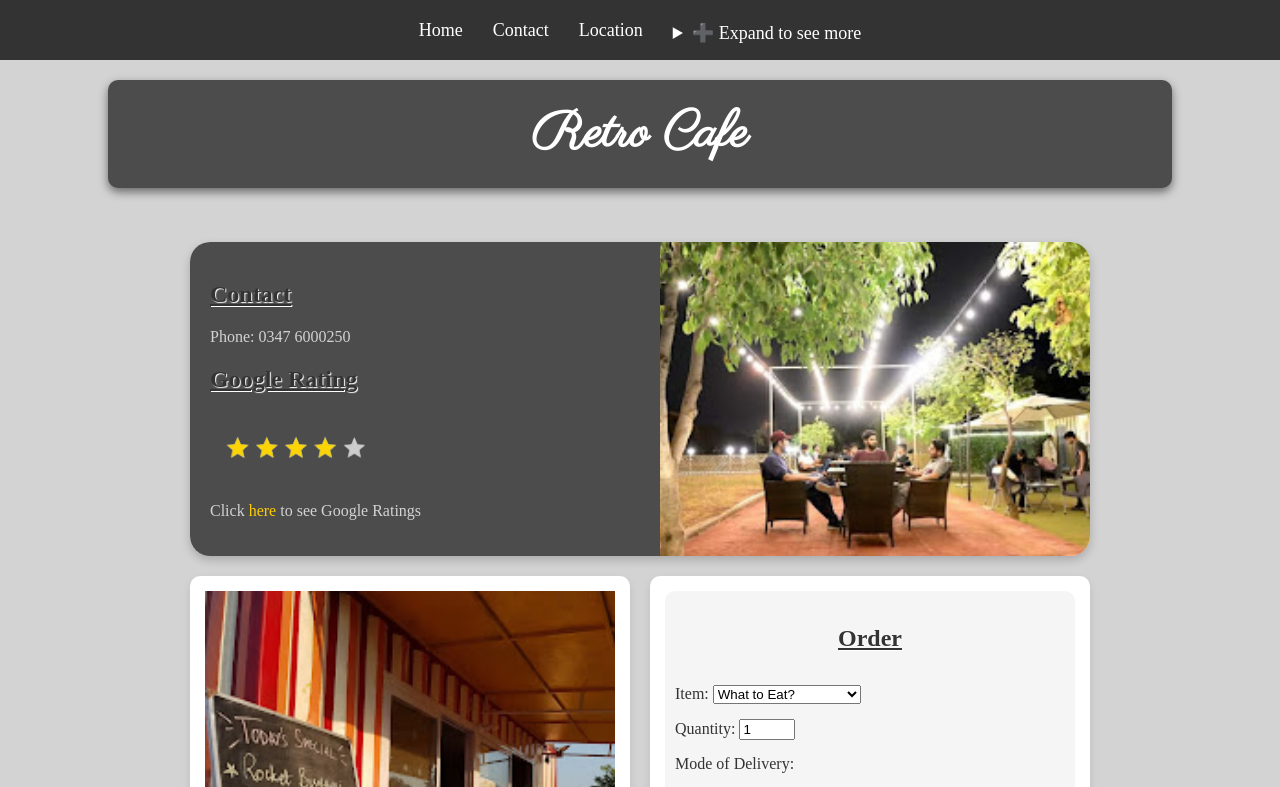
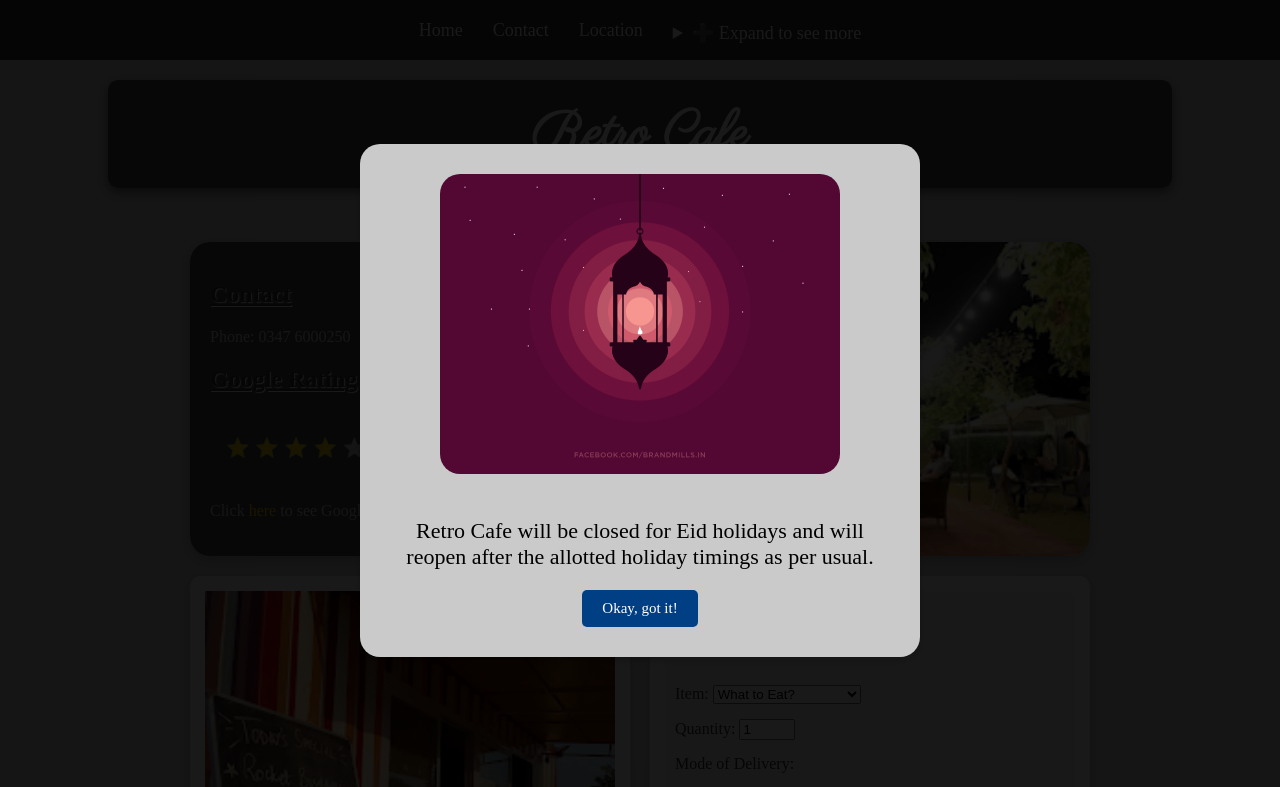
Before and after one commit to fatima-tuz-zahra-123/Nust_Eats, a plain HTML site: page RetroCafe.html in a window 1280 px wide. Shown: the top 787 px of the page. Drawn offline with Linux system fonts and the light colour scheme; a web font is replaced by a local one.

Commit message:
added conditional banners on main page and pop-ups on cafe pages

```diff
--- a/RetroCafe.html
+++ b/RetroCafe.html
@@ -10,6 +10,7 @@
     />
     <link rel="icon" type="image/jpeg" href="resources/RetroFavicon.jpeg" />
     <link rel="stylesheet" href="css/RetroCafe.css" />
+    <script src="js/script.js"></script>
   </head>
   <body>
     <header>
@@ -20,7 +21,7 @@
         <details>
           <summary>➕ Expand to see more</summary>
           <p style="background-color: #333; padding: 10px; line-height: 1.5">
-            <a href="SouthEdgeCafe.html.html">South Edge Cafe</a>
+            <a href="SouthEdgeCafe.html">South Edge Cafe</a>
             <br />
             <a href="CoffeeLounge.html">Coffee Lounge</a>
           </p>
--- a/css/CoffeeLounge.css
+++ b/css/CoffeeLounge.css
@@ -187,3 +187,53 @@
         width: 90%;
     }
 }
+
+#custom-popup {
+    position: fixed;
+    top: 0;
+    left: 0;
+    width: 100%;
+    height: 100%;
+    background-color: rgba(0, 0, 0, 0.9); /* Change background color */
+    display: flex;
+    justify-content: center;
+    align-items: center;
+    z-index: 1000;
+  }
+
+  .popup-content {
+    background-color: #cacaca; /* Light background for the popup content */
+    padding: 30px;
+    border-radius: 10px;
+    text-align: center;
+    max-width: 500px;
+    width: 90%;
+    box-shadow: 0 4px 8px rgba(0, 0, 0, 0.2);
+  }
+
+  .popup-content p {
+    font-family: 'Ovo', serif;
+    font-size: 22px;
+    margin: 20px 0;
+  }
+
+  .popup-content .popup-image {
+    max-width: 400px; /* Adjust the size of the GIF */
+    height: auto;
+    margin-bottom: 20px;
+  }
+
+  #close-popup {
+    font-family: 'Ovo', serif;
+    background-color: #003f83;
+    color: #fff;
+    border: none;
+    font-size: 15px;
+    padding: 10px 20px;
+    border-radius: 5px;
+    cursor: pointer;
+  }
+
+  #close-popup:hover {
+    background-color: #641d47;
+  }
--- a/css/RetroCafe.css
+++ b/css/RetroCafe.css
@@ -187,3 +187,54 @@
         width: 90%;
     }
 }
+
+#custom-popup {
+    position: fixed;
+    top: 0;
+    left: 0;
+    width: 100%;
+    height: 100%;
+    background-color: rgba(0, 0, 0, 0.9); /* Change background color */
+    display: flex;
+    justify-content: center;
+    align-items: center;
+    z-index: 1000;
+  }
+
+  .popup-content {
+    background-color: #cacaca; /* Light background for the popup content */
+    padding: 30px;
+    border-radius: 20px;
+    text-align: center;
+    max-width: 500px;
+    width: 90%;
+    box-shadow: 0 4px 8px rgba(0, 0, 0, 0.2);
+  }
+
+  .popup-content p {
+    font-family: 'Ovo', serif;
+    font-size: 22px;
+    margin: 20px 0;
+  }
+
+  .popup-content .popup-image {
+    max-width: 400px; /* Adjust the size of the GIF */
+    height: auto;
+    margin-bottom: 20px;
+    border-radius: 20px; /* Add rounded corners */
+  }
+
+  #close-popup {
+    font-family: 'Ovo', serif;
+    background-color: #003f83;
+    color: #fff;
+    border: none;
+    font-size: 15px;
+    padding: 10px 20px;
+    border-radius: 5px;
+    cursor: pointer;
+  }
+
+  #close-popup:hover {
+    background-color: #641d47;
+  }
--- a/css/SouthEdgeCafe.css
+++ b/css/SouthEdgeCafe.css
@@ -189,3 +189,58 @@
         width: 90%;
     }
 }
+
+#custom-popup {
+    position: fixed;
+    top: 0;
+    left: 0;
+    width: 100%;
+    height: 100%;
+    background-color: rgba(0, 0, 0, 0.9); /* Change background color */
+    display: flex;
+    justify-content: center;
+    align-items: center;
+    z-index: 1000;
+  }
+
+  #custom-popup[style="display: none;"] {
+    visibility: hidden; /* Ensure it is not visible */
+  }
+
+  .popup-content {
+    background-color: #cacaca; /* Light background for the popup content */
+    padding: 30px;
+    border-radius: 10px;
+    text-align: center;
+    max-width: 500px;
+    width: 90%;
+    box-shadow: 0 4px 8px rgba(0, 0, 0, 0.2);
+  }
+
+  .popup-content p {
+    font-family: 'Ovo', serif;
+    font-size: 22px;
+    margin: 20px 0;
+  }
+
+
+  .popup-content .popup-image {
+    max-width: 400px; /* Adjust the size of the GIF */
+    height: auto;
+    margin-bottom: 20px;
+  }
+
+  #close-popup {
+    font-family: 'Ovo', serif;
+    background-color: #003f83;
+    color: #fff;
+    border: none;
+    font-size: 15px;
+    padding: 10px 20px;
+    border-radius: 5px;
+    cursor: pointer;
+  }
+
+  #close-popup:hover {
+    background-color: #641d47;
+  }
--- a/js/script.js
+++ b/js/script.js
@@ -0,0 +1,56 @@
+document.addEventListener("DOMContentLoaded", function () {
+    const currentPage = window.location.pathname;
+
+    // Popup for Eid holidays
+    let message = "";
+    if (currentPage.includes("RetroCafe.html")) {
+      message = "Retro Cafe will be closed for Eid holidays and will reopen after the allotted holiday timings as per usual.";
+    } else if (currentPage.includes("SouthEdgeCafe.html")) {
+      message = "South Edge Cafe will be closed for Eid holidays and will reopen after the allotted holiday timings as per usual.";
+    } else if (currentPage.includes("CoffeeLounge.html")) {
+      message = "Coffee Lounge will be closed for Eid holidays and will reopen after the allotted holiday timings as per usual.";
+    }
+
+    if (message) {
+      const modal = document.createElement("div");
+      modal.id = "custom-popup";
+      modal.innerHTML = `
+        <div class="popup-content">
+          <img src="resources/eid-mubarak.gif" alt="Eid Mubarak" class="popup-image" />
+          <p>${message}</p>
+          <button id="close-popup">Okay, got it!</button>
+        </div>
+      `;
+      document.body.appendChild(modal);
+
+      const closeButton = document.getElementById("close-popup");
+      closeButton.addEventListener("click", function () {
+        modal.style.display = "none";
+      });
+    }
+
+    // Banner for working hours
+    const banner = document.getElementById("welcome-banner");
+    const bannerMessage = banner.querySelector("p");
+
+    // Get the current system time
+    const now = new Date();
+    const currentHour = now.getHours();
+
+    // Define working hours (10 AM to 10 PM)
+    const openingHour = 10;
+    const closingHour = 22;
+
+    // Check if the current time is within working hours
+    if (currentHour >= openingHour && currentHour < closingHour) {
+      bannerMessage.textContent = "Welcome to NUST Eats! Our Cafes are open for you to explore our delicious campus dining options.";
+    } else {
+      bannerMessage.textContent = "Welcome to NUST Eats! Our Cafes are currently closed :( Our working hours are 10 AM - 10 PM, so please check back later.";
+    }
+
+    // Close banner functionality
+    const closeBannerButton = document.getElementById("close-banner");
+    closeBannerButton.addEventListener("click", function () {
+      banner.style.display = "none";
+    });
+  });
```
Also changed, not shown: CoffeeLounge.html (+3 -1 lines), SouthEdgeCafe.html (+1 -0 lines), css/index.css (+31 -0 lines), index.html (+5 -0 lines), resources/eid-mubarak.gif (added).
